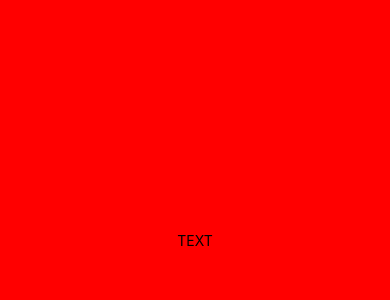
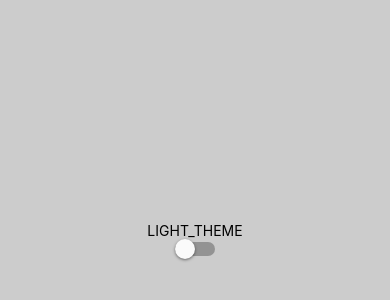
Before and after one commit to Sabjeslav/RNotes, a React Native app: screen / in a window 390 px wide. Shown: the part 182-482 px from the top of the page. Built offline with nearby package versions, Linux system fonts and the light colour scheme.

Commit message:
feat: implemented theme changing

```diff
--- a/App.tsx
+++ b/App.tsx
@@ -1,27 +1,16 @@
 import React from 'react';
-import {SafeAreaView, Text, View} from 'react-native';
-
 import {NavigationContainer} from '@react-navigation/native';
 import {GestureHandlerRootView} from 'react-native-gesture-handler';
 import {ThemeProvider} from './src/core/contexts/theme/theme.provider';
 import {LightTheme} from './src/core/themes/light.theme';
+import TestPage from './src/features/TestPage';
 
 const App = () => {
   return (
     <GestureHandlerRootView style={{flex: 1}}>
       <NavigationContainer>
         <ThemeProvider initialTheme={LightTheme}>
-          <SafeAreaView style={{flex: 1}}>
-            <View
-              style={{
-                alignItems: 'center',
-                justifyContent: 'center',
-                flex: 1,
-                backgroundColor: 'red',
-              }}>
-              <Text>TEXT</Text>
-            </View>
-          </SafeAreaView>
+          <TestPage />
         </ThemeProvider>
       </NavigationContainer>
     </GestureHandlerRootView>
--- a/src/core/contexts/theme/theme.provider.tsx
+++ b/src/core/contexts/theme/theme.provider.tsx
@@ -4,12 +4,12 @@ import {LightTheme} from '../../themes/light.theme';
 
 interface ProvidedTheme {
   theme: Theme;
-  changeTheme: (value: Theme) => void;
+  setTheme: (newTheme: Theme) => void;
 }
 
 const ThemeContext = React.createContext<ProvidedTheme>({
   theme: LightTheme,
-  changeTheme: () => {
+  setTheme: () => {
     console.log('changed theme');
   },
 });
@@ -22,18 +22,24 @@ interface ThemeProviderProps {
 export const ThemeProvider = React.memo<ThemeProviderProps>(props => {
   const [theme, setTheme] = React.useState<Theme>(props.initialTheme);
 
-  const changeThemeCallback = React.useCallback((value: Theme) => {
-    setTheme(value);
+  const setThemeCallback = React.useCallback((newTheme: Theme) => {
+    setTheme((currentTheme: Theme) => {
+      if (currentTheme.id === newTheme.id) {
+        return currentTheme;
+      }
+
+      return newTheme;
+    });
   }, []);
 
   const MemoizedTheme = React.useMemo(() => {
     const value: ProvidedTheme = {
       theme,
-      changeTheme: changeThemeCallback,
+      setTheme: setThemeCallback,
     };
 
     return value;
-  }, [theme, changeThemeCallback]);
+  }, [theme, setThemeCallback]);
 
   return (
     <ThemeContext.Provider value={MemoizedTheme}>
@@ -42,4 +48,4 @@ export const ThemeProvider = React.memo<ThemeProviderProps>(props => {
   );
 });
 
-export const useTheme = () => React.useContext(ThemeContext);
+export const useCustomTheme = () => React.useContext(ThemeContext);
--- /dev/null
+++ b/src/core/hooks/theme/ThemeAwareObject.hook.tsx
@@ -0,0 +1,13 @@
+import React from 'react';
+import {Theme} from '../../themes/theme.interface';
+import {useCustomTheme} from '../../contexts/theme/theme.provider';
+
+type Generator<T extends Object> = (theme: Theme) => T;
+
+const useThemeAwareObject = <T extends Object>(func: Generator<T>) => {
+  const {theme} = useCustomTheme();
+
+  return React.useMemo(() => func(theme), [func, theme]);
+};
+
+export default useThemeAwareObject;
--- a/src/core/themes/dark.theme.ts
+++ b/src/core/themes/dark.theme.ts
@@ -11,5 +11,6 @@ export const DARK_THEME_ID = 'DARK_THEME';
 
 export const DarkTheme: Theme = {
   id: DARK_THEME_ID,
+  isDark: true,
   palette: DarkPalette,
 };
--- a/src/core/themes/light.theme.ts
+++ b/src/core/themes/light.theme.ts
@@ -11,5 +11,6 @@ export const LIGHT_THEME_ID = 'LIGHT_THEME';
 
 export const LightTheme: Theme = {
   id: LIGHT_THEME_ID,
+  isDark: false,
   palette: LightPalette,
 };
--- a/src/core/themes/theme.interface.ts
+++ b/src/core/themes/theme.interface.ts
@@ -7,5 +7,6 @@ export interface ColorPalette {
 
 export interface Theme {
   id: string;
+  isDark: boolean;
   palette: ColorPalette;
 }
--- /dev/null
+++ b/src/features/TestPage.tsx
@@ -0,0 +1,70 @@
+import React from 'react';
+import {
+  SafeAreaView,
+  StatusBar,
+  StatusBarStyle,
+  StyleSheet,
+  Switch,
+  Text,
+  View,
+} from 'react-native';
+import {Theme} from '../core/themes/theme.interface';
+import useThemeAwareObject from '../core/hooks/theme/ThemeAwareObject.hook';
+import {useCustomTheme} from '../core/contexts/theme/theme.provider';
+import {DarkTheme} from '../core/themes/dark.theme';
+import {LightTheme} from '../core/themes/light.theme';
+
+const createStyles = (theme: Theme) => {
+  return StyleSheet.create({
+    sav: {
+      backgroundColor: theme.palette.background,
+      flex: 1,
+    },
+    main: {
+      backgroundColor: theme.palette.background,
+      justifyContent: 'center',
+      alignItems: 'center',
+      flex: 1,
+    },
+    text: {
+      color: theme.palette.primaryText,
+    },
+  });
+};
+
+const createStatusBarStyle = (
+  theme: Theme,
+): {statusBarBG: string; statusBarStyle: StatusBarStyle} => {
+  return {
+    statusBarBG: theme.palette.primary,
+    statusBarStyle: theme.isDark ? 'light-content' : 'dark-content',
+  };
+};
+
+const TestPage = () => {
+  const style = useThemeAwareObject(createStyles);
+  const StatusBarStyles = useThemeAwareObject(createStatusBarStyle);
+
+  const {setTheme, theme} = useCustomTheme();
+
+  const toggle = () => {
+    setTheme(theme.id === DarkTheme.id ? LightTheme : DarkTheme);
+  };
+
+  return (
+    <>
+      <StatusBar
+        backgroundColor={StatusBarStyles.statusBarBG}
+        barStyle={StatusBarStyles.statusBarStyle}
+      />
+      <SafeAreaView style={style.sav}>
+        <View style={style.main}>
+          <Text style={style.text}>{theme.id}</Text>
+          <Switch value={theme.id === DarkTheme.id} onChange={toggle} />
+        </View>
+      </SafeAreaView>
+    </>
+  );
+};
+
+export default TestPage;
```
